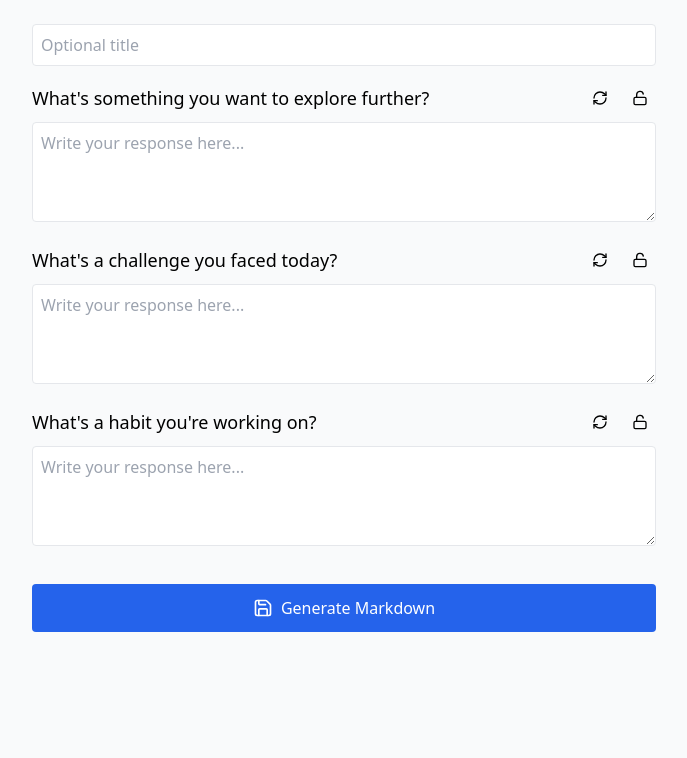
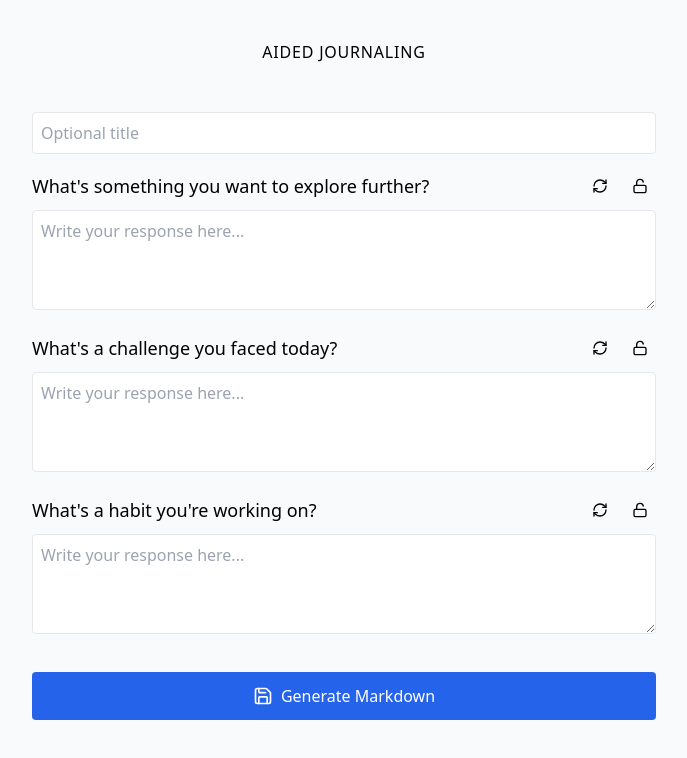
Before and after one commit to nickmjones/aided-journaling, a React (Vite) app: page / in a window 1280 px wide. Shown: the top 758 px of the page, without its empty margins (296-983 px from the left). Built offline with nearby package versions, Linux system fonts and the light colour scheme.

Commit message:
Adds a little placeholder title

```diff
--- a/src/components/JournalApp.jsx
+++ b/src/components/JournalApp.jsx
@@ -127,6 +127,9 @@ const JournalApp = () => {
 
   return (
     <div className="max-w-2xl mx-auto p-6 space-y-8">
+      <header className="flex flex-row items-center justify-center">
+        <h3 className="uppercase tracking-wider my-4">Aided Journaling</h3>
+      </header>
       <div className="space-y-4">
         <input
           type="text"
```
